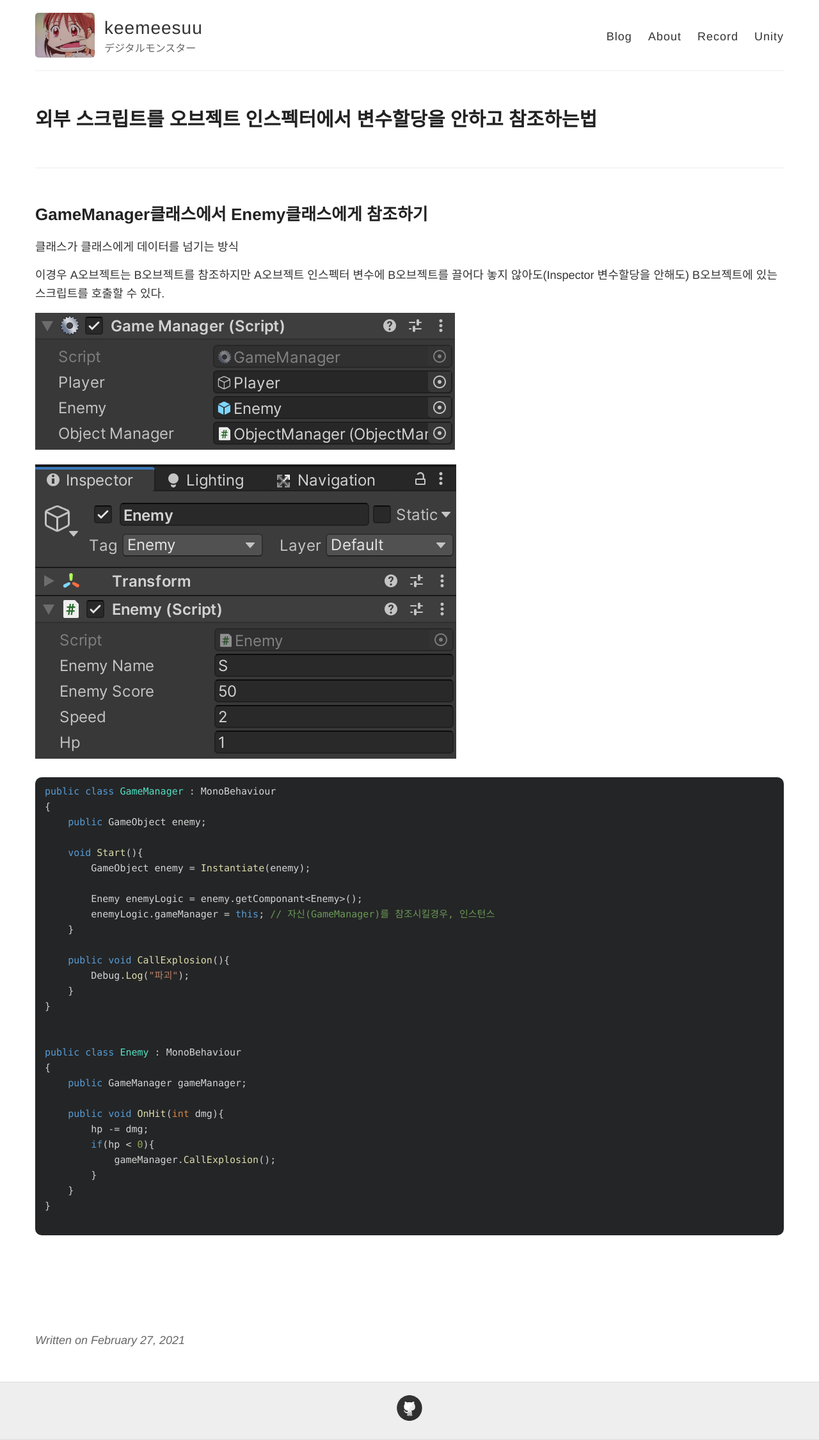
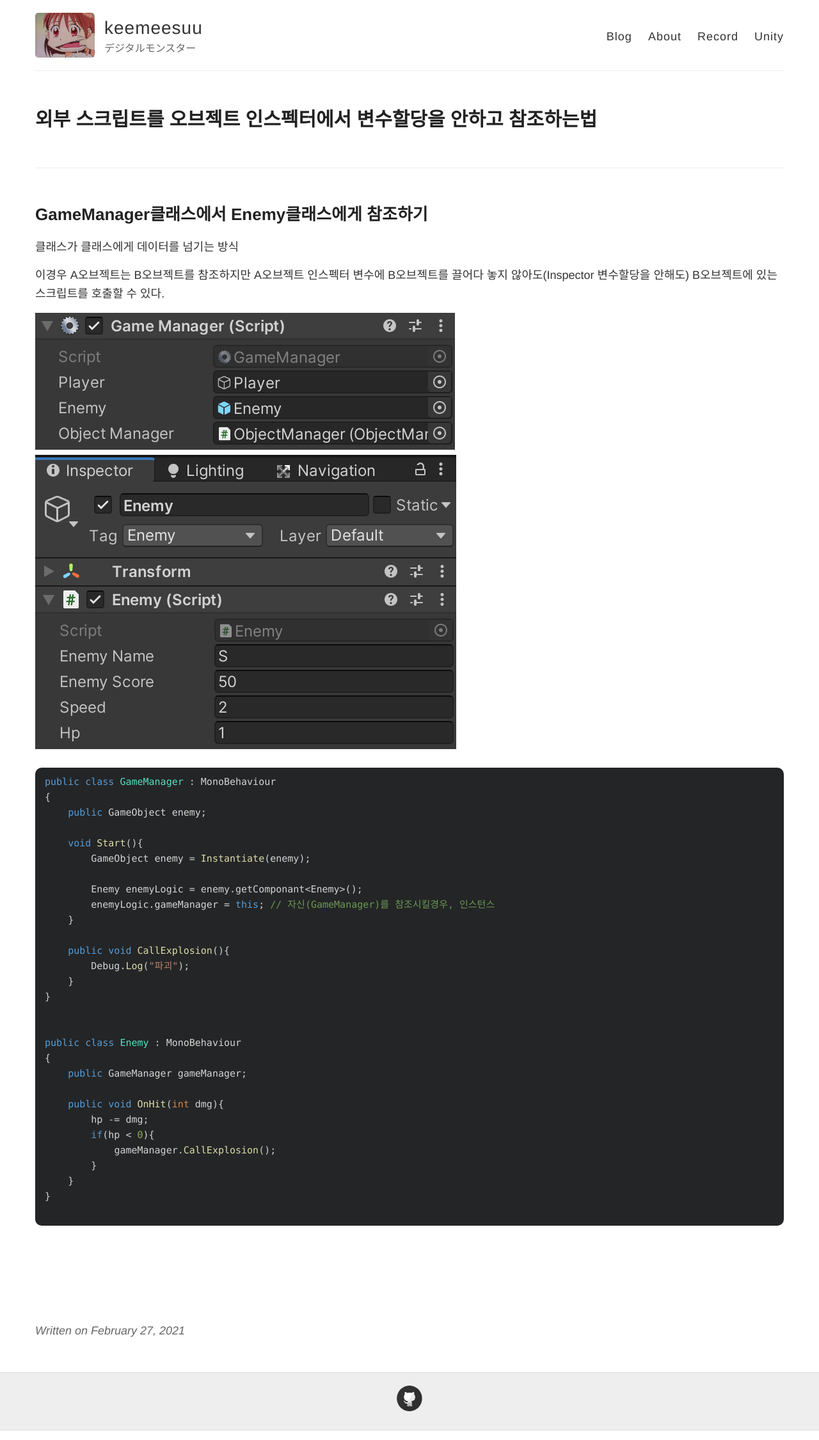
Before and after one commit to keemeesuu/keemeesuu.github.io, a Jekyll site: the page built from _posts/Unity/2021-02-27-외부 스크립트를 오브젝트 인스펙터에서 변수할당을 안하고 참조하는법.md, in a window 1280 px wide. Shown: the whole page at 64% size. Built offline with Jekyll 4.4.1, drawn with Linux system fonts in a browser that asks for light colours.

Commit message:
Update 2021-02-27-외부 스크립트를 오브젝트 인스펙터에서 변수할당을 안하고 참조하는법.md

````diff
--- a/_posts/Unity/2021-02-27-외부 스크립트를 오브젝트 인스펙터에서 변수할당을 안하고 참조하는법.md
+++ b/_posts/Unity/2021-02-27-외부 스크립트를 오브젝트 인스펙터에서 변수할당을 안하고 참조하는법.md
@@ -16,10 +16,12 @@ tags: [ unity, Inspector ]
 
 이경우 A오브젝트는 B오브젝트를 참조하지만 A오브젝트 인스펙터 변수에 B오브젝트를 끌어다 놓지 않아도(Inspector 변수할당을 안해도) B오브젝트에 있는 스크립트를 호출할 수 있다.
 
-
+<span>
 ![GameManager](/images/dev/Screen Shot 2021-02-27 at 5.45.29 PM.png)
-
+</span>
+<span>
 ![Enemy](/images/dev/Screen Shot 2021-02-27 at 5.46.14 PM.png)
+</span>
 
 
 ```c#
````
